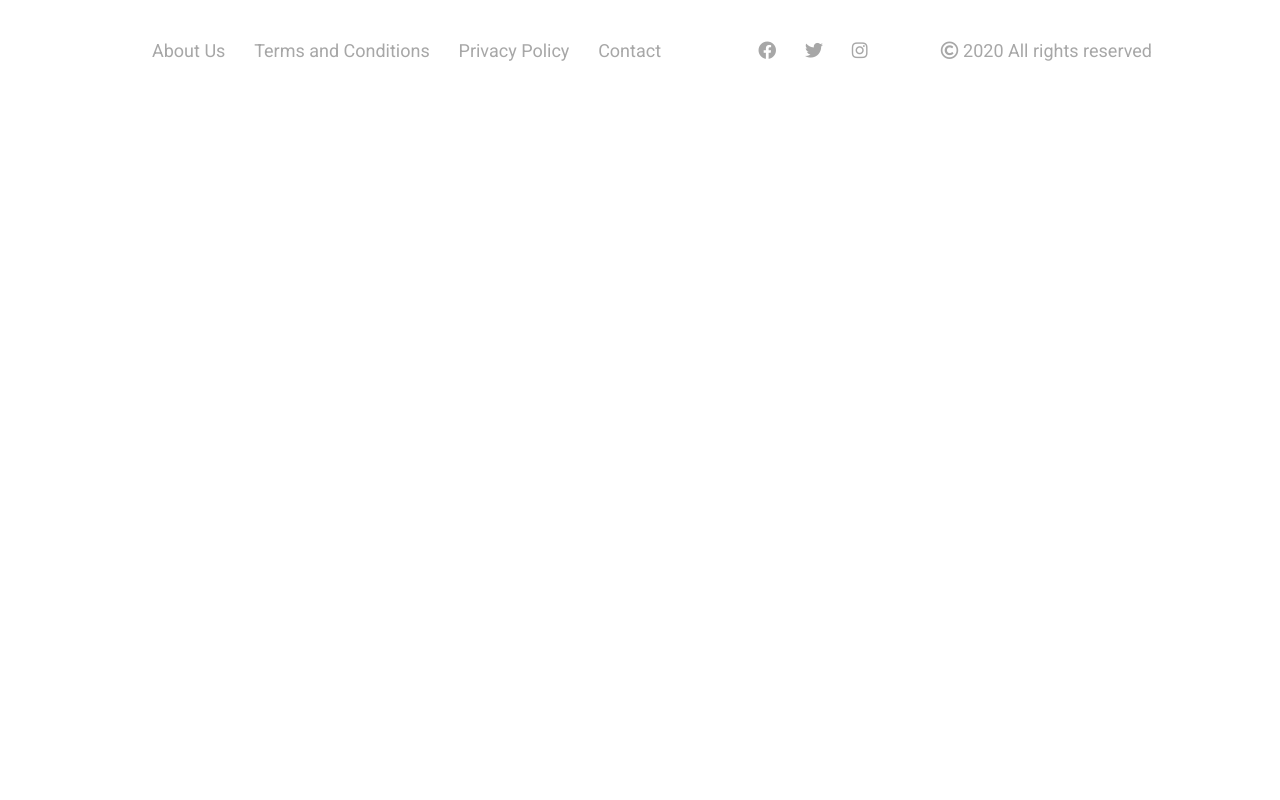
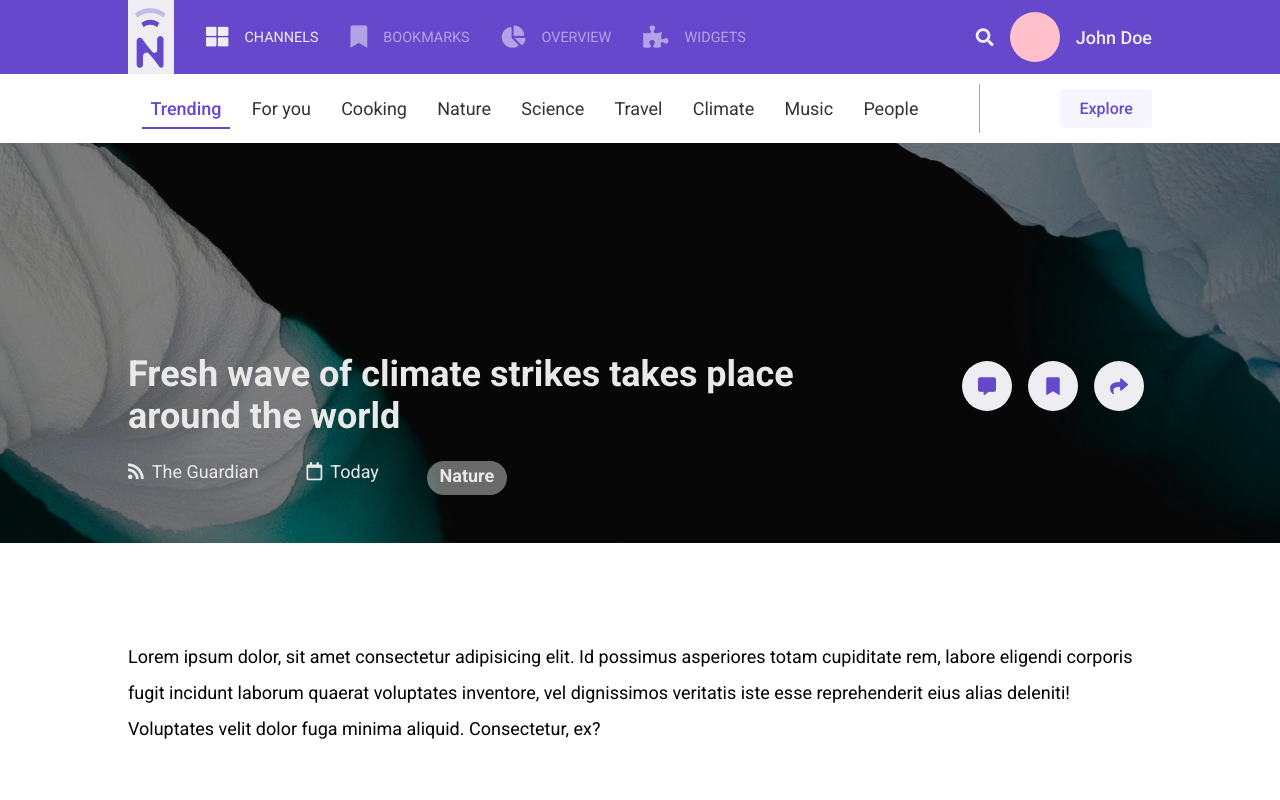
Before and after one commit to samuelemaurizi/ultra-tendency, a React (Create React App) app: page /story in a window 1280 px wide. Shown: the top 800 px of the page. Built offline with nearby package versions, Linux system fonts and the light colour scheme.

Commit message:
some housekeeping

```diff
--- a/src/components/auth/SocialLogin.js
+++ b/src/components/auth/SocialLogin.js
@@ -5,7 +5,7 @@ import './SocialLogin.css';
 const SocialLogin = ({ social }) => {
   return (
     <Fragment>
-      <Link to='/dashboard' className='social-btn'>
+      <Link to='/story' className='social-btn'>
         <i className={'fab fa-' + social}></i>
         Continue with {social}
       </Link>
--- a/src/components/pages/Dashboard.js
+++ b/src/components/pages/Story.js
@@ -1,10 +1,10 @@
 import React, { Fragment } from 'react';
-import './Dashboard.css';
+import './Story.css';
 
 import Navbar from '../layout/Navbar';
 import Avatar from '../users/Avatar';
 
-const Dashboard = () => {
+const Story = () => {
   return (
     <div>
       <Navbar />
@@ -140,4 +140,4 @@ const Dashboard = () => {
   );
 };
 
-export default Dashboard;
+export default Story;
--- a/src/components/routing/Routing.js
+++ b/src/components/routing/Routing.js
@@ -3,7 +3,7 @@ import { Route, Switch } from 'react-router-dom';
 
 import Landing from '../layout/Register';
 import NotFound from '../layout/NotFound';
-import Dashboard from '../pages/Dashboard';
+import Story from '../pages/Story';
 import Explore from '../pages/Explore';
 
 const Routing = () => {
@@ -11,7 +11,7 @@ const Routing = () => {
     <Switch>
       <Route exact path='/' render={Landing} />
       <Route exact path='/login' render={NotFound} />
-      <Route exact path='/dashboard' render={Dashboard} />
+      <Route exact path='/story' render={Story} />
       <Route exact path='/explore' render={Explore} />
       <Route exact path='/about' render={NotFound} />
       <Route exact path='/terms' render={NotFound} />
--- a/src/components/users/Avatar.js
+++ b/src/components/users/Avatar.js
@@ -1,12 +1,12 @@
 import React from 'react';
 import './Avatar.css';
 
-const Avatar = () => {
-  const userImg = 'https://loremflickr.com/320/240';
+const Avatar = ({ userImg }) => {
+  const fakeImg = 'https://loremflickr.com/320/240';
 
   return (
     <div className='avatar'>
-      <img className='avatar__img' src={userImg} alt='user avatar' />
+      <img className='avatar__img' src={fakeImg} alt='user avatar' />
     </div>
   );
 };
```
Also changed, not shown: src/components/pages/Story.css (renamed from src/components/pages/Dashboard.css).
